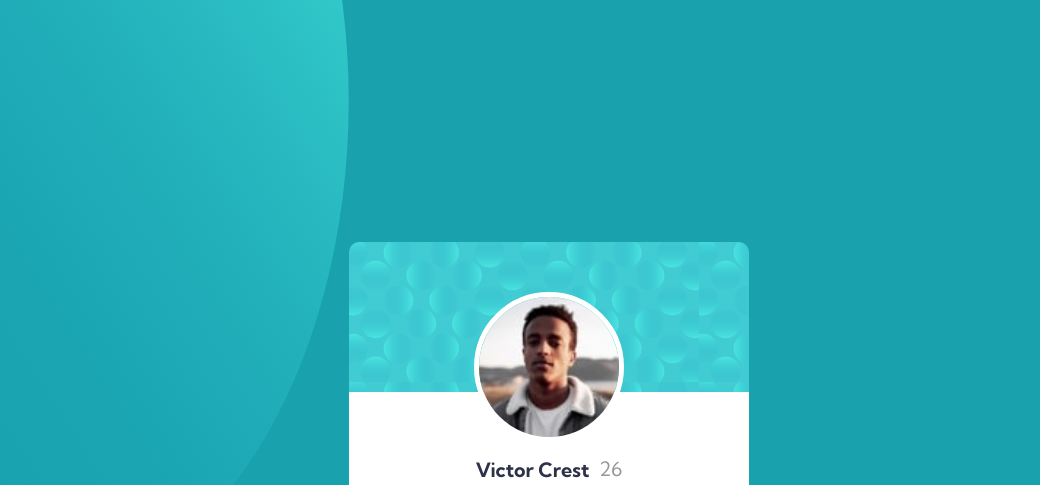
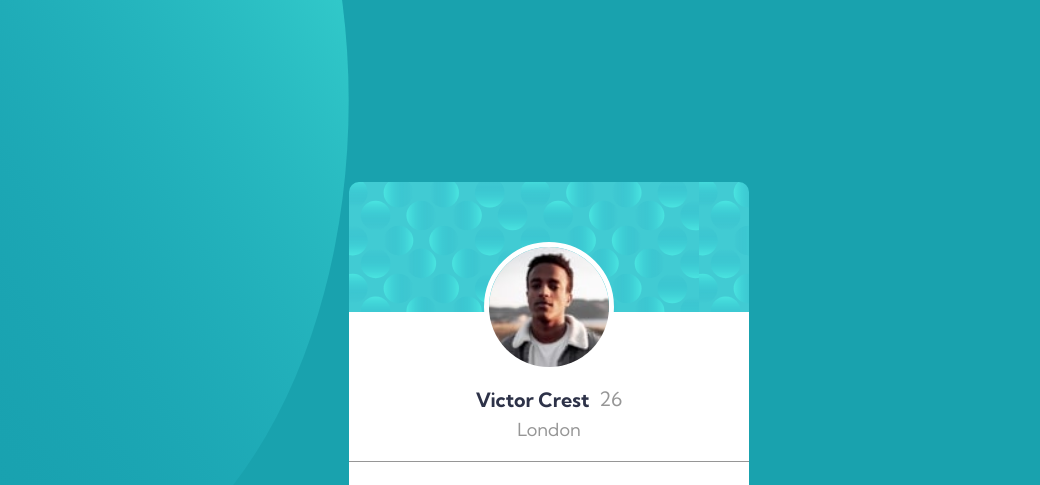
Before and after one commit to jakegodsall/fm-profile-card-component, a plain HTML site: page index.html in a window 1280 px wide. Shown: the top 485 px of the page, without its empty margins (91-1131 px from the left). Drawn offline with Linux system fonts and the light colour scheme.

Commit message:
added absolute height of card for desktop

```diff
--- a/stylesheet.css
+++ b/stylesheet.css
@@ -113,7 +113,30 @@ hr {
 
     .container {
         max-width: 400px;
-        height: 35vh;
+        height: 400px;
+        overflow: hidden;
+    }
+
+    .card-background {
+        height: 150px;
+    }
+
+    img {
+        width: 30%;
+        position: relative;
+        top: 60px;
+    }
+
+    .text-container {
+        height: 100%;
+    }
+
+    .personal-info {
+        margin-top: 55px;
+    }
+
+    .stat-bar {
+        margin-top: 20px;
     }
 }
 
```
